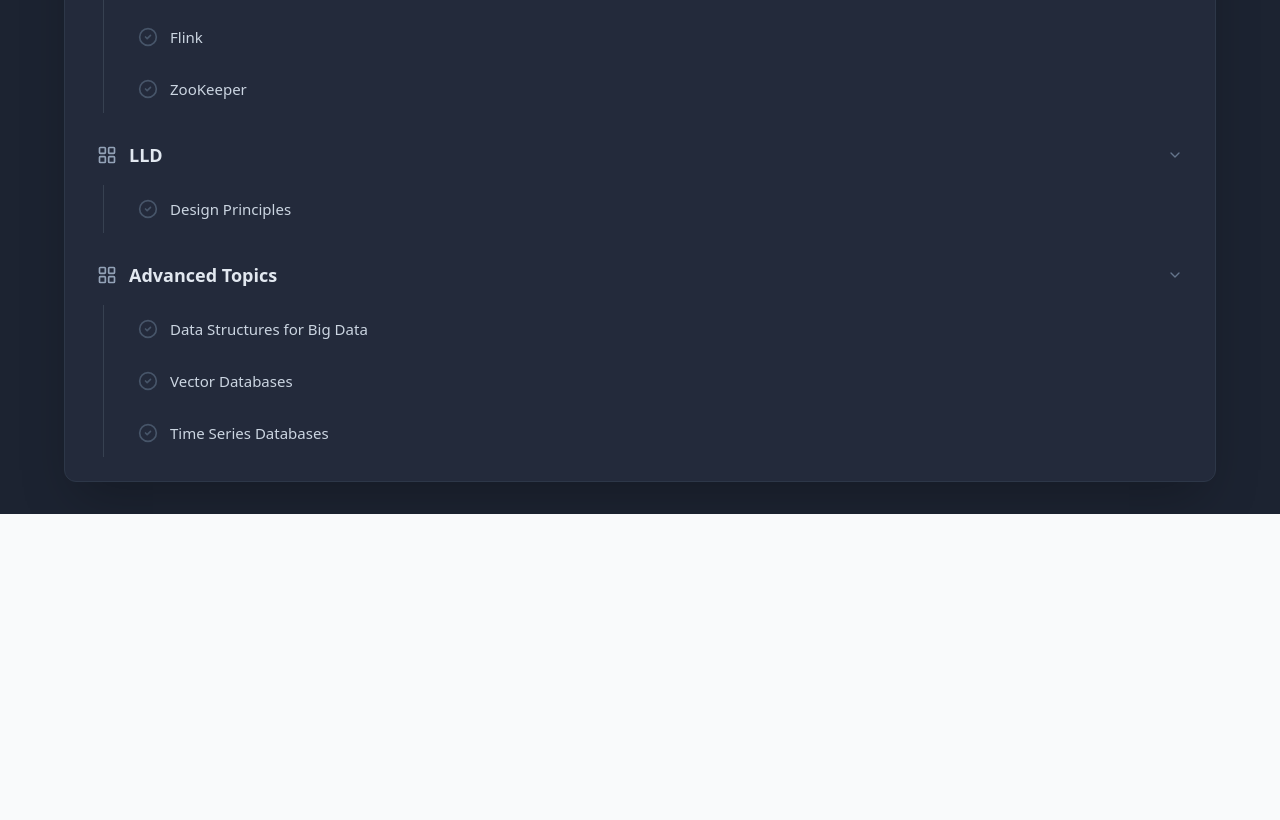
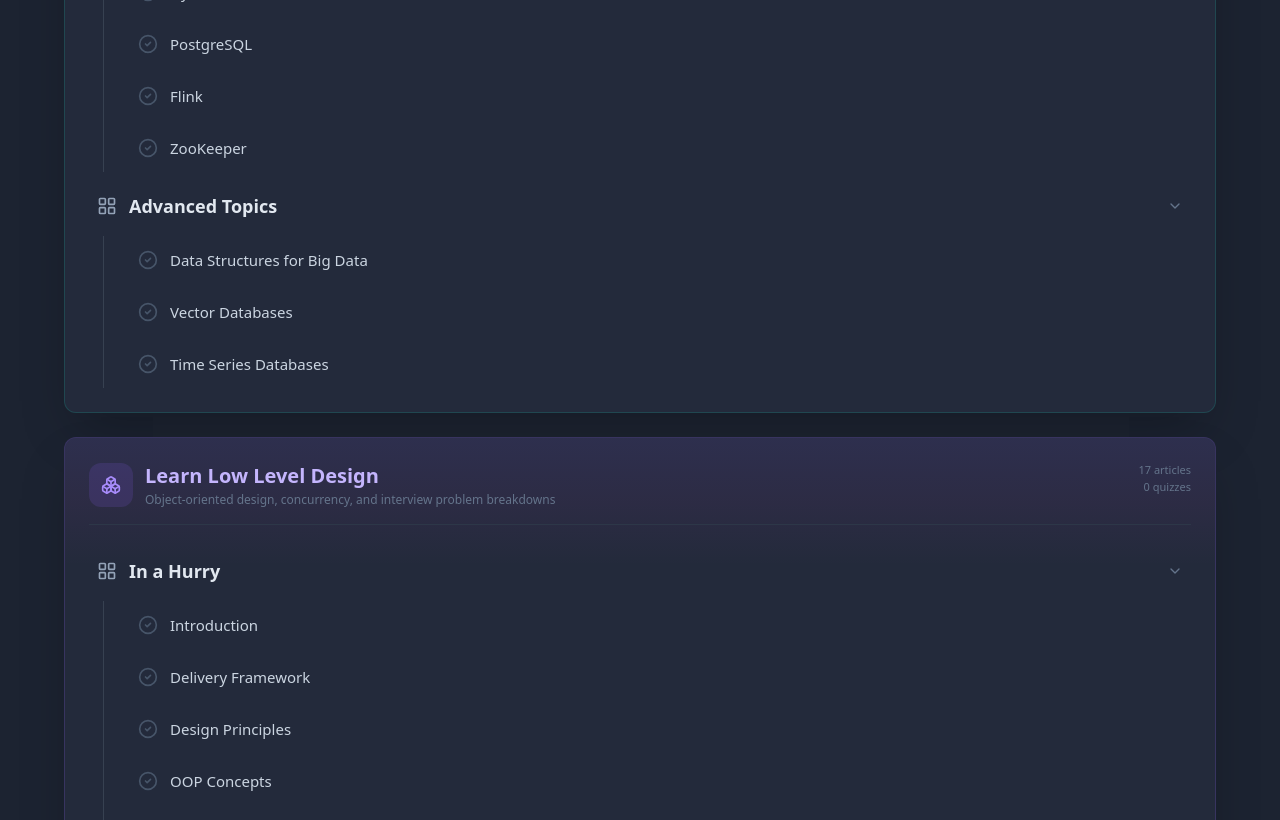
Before and after one commit to kr-aashish/system-design-quiz-hellointerview, a React (Vite) app: page /#/ in a window 1280 px wide. Shown: the part 1980-2800 px from the top of the page. Before the commit the page ends 2494 px from the top, so only its background shows below. Built offline with nearby package versions, Linux system fonts and the light colour scheme.

Commit message:
feat: add low-level design learning path with categorized topics and UI track sections

```diff
--- a/App.jsx
+++ b/App.jsx
@@ -1,6 +1,6 @@
 import React, { useState, useEffect, useCallback, useRef } from 'react';
 import { HashRouter, Routes, Route, Link } from 'react-router-dom';
-import { ChevronDown, ChevronRight, CheckCircle2, LayoutGrid, BookOpen, ExternalLink, PlayCircle, Trash2, XCircle, RotateCcw, Clock, AlertTriangle, Cloud, UploadCloud, DownloadCloud, RefreshCw } from 'lucide-react';
+import { ChevronDown, ChevronRight, CheckCircle2, LayoutGrid, BookOpen, ExternalLink, PlayCircle, Trash2, XCircle, RotateCcw, Clock, AlertTriangle, Cloud, UploadCloud, DownloadCloud, RefreshCw, Layers, Boxes } from 'lucide-react';
 import quizState from './quiz-state.json';
 import quizDataCatalog from './quiz-data.json';
 import { getQuizSummaries, clearQuizProgress, clearAllProgress, PROGRESS_CHANGED_EVENT } from './quizProgressStore';
@@ -338,17 +338,28 @@
     });
   };
 
-  const topicsByCategory = quizState.topics.reduce((acc, topic) => {
+  const isLldTopic = (t) => t.path.startsWith('/learn/low-level-design');
+  const groupByCategory = (topics) => topics.reduce((acc, topic) => {
     if (!acc[topic.category]) acc[topic.category] = [];
     acc[topic.category].push(topic);
     return acc;
   }, {});
-  const categoryEntries = Object.entries(topicsByCategory);
-  const orderedCategoryEntries = [
-    ...categoryEntries.filter(([category]) => category === 'In a Hurry'),
-    ...categoryEntries.filter(([category]) => category !== 'In a Hurry' && category !== 'Advanced Topics'),
-    ...categoryEntries.filter(([category]) => category === 'Advanced Topics'),
+
+  const sdTopics = quizState.topics.filter(t => !isLldTopic(t));
+  const lldTopics = quizState.topics.filter(isLldTopic);
+
+  const sdCategoryEntries = Object.entries(groupByCategory(sdTopics));
+  const orderedSdEntries = [
+    ...sdCategoryEntries.filter(([c]) => c === 'In a Hurry'),
+    ...sdCategoryEntries.filter(([c]) => c !== 'In a Hurry' && c !== 'Advanced Topics'),
+    ...sdCategoryEntries.filter(([c]) => c === 'Advanced Topics'),
   ];
+
+  const lldCategoryEntries = Object.entries(groupByCategory(lldTopics));
+  const lldOrder = ['In a Hurry', 'Concurrency', 'Problem Breakdowns'];
+  const orderedLldEntries = lldOrder
+    .map(c => lldCategoryEntries.find(([cat]) => cat === c))
+    .filter(Boolean);
 
   const hasAnyProgress = Object.keys(summaries).length > 0;
 
@@ -358,7 +369,7 @@
         <div className="flex items-center justify-between mb-6">
           <h1 className="text-3xl font-bold text-slate-100 flex items-center gap-3">
             <BookOpen className="text-teal-500" />
-            System Design Learning Paths
+            Hello Interview Learning Paths
           </h1>
           <div className="flex items-center gap-2">
             {hasAnyProgress && (
@@ -387,17 +398,26 @@
 
         <ProgressStats summaries={summaries} quizTopics={quizState.topics} />
 
-        <div className="space-y-4 bg-[#232a3b] p-6 rounded-xl border border-[#2d3748] shadow-2xl">
-          {orderedCategoryEntries.map(([category, items]) => (
-            <CategorySection
-              key={category}
-              category={category}
-              items={items}
-              summaries={summaries}
-              onClearQuiz={handleClearQuiz}
-              defaultOpen
-            />
-          ))}
+        <TrackSection
+          title="Learn System Design"
+          subtitle="Distributed systems, scaling patterns, and core infrastructure"
+          icon={Layers}
+          accent="teal"
+          entries={orderedSdEntries}
+          summaries={summaries}
+          onClearQuiz={handleClearQuiz}
+        />
+
+        <div className="mt-6">
+          <TrackSection
+            title="Learn Low Level Design"
+            subtitle="Object-oriented design, concurrency, and interview problem breakdowns"
+            icon={Boxes}
+            accent="violet"
+            entries={orderedLldEntries}
+            summaries={summaries}
+            onClearQuiz={handleClearQuiz}
+          />
         </div>
       </div>
 
@@ -408,6 +428,65 @@
           onCancel={() => setConfirmDialog(null)}
         />
       )}
+    </div>
+  );
+}
+
+const TRACK_ACCENTS = {
+  teal: {
+    iconBg: 'bg-teal-500/15',
+    iconColor: 'text-teal-400',
+    title: 'text-teal-300',
+    border: 'border-teal-500/20',
+    glow: 'from-teal-500/10 via-cyan-500/5 to-transparent',
+  },
+  violet: {
+    iconBg: 'bg-violet-500/15',
+    iconColor: 'text-violet-400',
+    title: 'text-violet-300',
+    border: 'border-violet-500/20',
+    glow: 'from-violet-500/10 via-fuchsia-500/5 to-transparent',
+  },
+};
+
+function TrackSection({ title, subtitle, icon: Icon, accent = 'teal', entries, summaries, onClearQuiz }) {
+  const a = TRACK_ACCENTS[accent] || TRACK_ACCENTS.teal;
+  const totalArticles = entries.reduce((sum, [, items]) => sum + items.length, 0);
+  const quizCount = entries.reduce(
+    (sum, [, items]) => sum + items.filter(i => quizDataBySlug[i.slug]).length,
+    0,
+  );
+
+  return (
+    <div className={`relative bg-[#232a3b] p-6 rounded-xl border ${a.border} shadow-2xl overflow-hidden`}>
+      <div className={`pointer-events-none absolute inset-x-0 top-0 h-32 bg-gradient-to-b ${a.glow}`} />
+      <div className="relative flex items-start justify-between mb-5 pb-4 border-b border-[#2d3748]">
+        <div className="flex items-center gap-3">
+          <div className={`w-11 h-11 rounded-xl ${a.iconBg} flex items-center justify-center`}>
+            <Icon className={`w-5 h-5 ${a.iconColor}`} />
+          </div>
+          <div>
+            <h2 className={`text-xl font-bold ${a.title}`}>{title}</h2>
+            {subtitle && <p className="text-xs text-slate-500 mt-0.5">{subtitle}</p>}
+          </div>
+        </div>
+        <div className="text-right text-[11px] text-slate-500 shrink-0 max-sm:hidden">
+          <div>{totalArticles} articles</div>
+          <div>{quizCount} {quizCount === 1 ? 'quiz' : 'quizzes'}</div>
+        </div>
+      </div>
+      <div className="relative space-y-2">
+        {entries.map(([category, items]) => (
+          <CategorySection
+            key={category}
+            category={category}
+            items={items}
+            summaries={summaries}
+            onClearQuiz={onClearQuiz}
+            defaultOpen
+          />
+        ))}
+      </div>
     </div>
   );
 }
--- a/quiz-state.json
+++ b/quiz-state.json
@@ -354,14 +354,174 @@
       "retryCount": 0
     },
     {
-      "category": "LLD",
+      "category": "In a Hurry",
+      "name": "Introduction",
+      "path": "/learn/low-level-design/in-a-hurry/introduction",
+      "slug": "lld-in-a-hurry-introduction",
+      "status": "pending",
+      "lastAttempt": null,
+      "outputFile": null,
+      "retryCount": 0
+    },
+    {
+      "category": "In a Hurry",
+      "name": "Delivery Framework",
+      "path": "/learn/low-level-design/in-a-hurry/delivery",
+      "slug": "lld-in-a-hurry-delivery",
+      "status": "pending",
+      "lastAttempt": null,
+      "outputFile": null,
+      "retryCount": 0
+    },
+    {
+      "category": "In a Hurry",
       "name": "Design Principles",
-      "path": "/learn/lld/in-a-hurry/design-principles",
+      "path": "/learn/low-level-design/in-a-hurry/design-principles",
       "slug": "lld-design-principles",
       "status": "pending",
       "lastAttempt": null,
       "outputFile": "lld-design-principles-quiz.jsx",
       "retryCount": 0
+    },
+    {
+      "category": "In a Hurry",
+      "name": "OOP Concepts",
+      "path": "/learn/low-level-design/in-a-hurry/oop-concepts",
+      "slug": "lld-in-a-hurry-oop-concepts",
+      "status": "pending",
+      "lastAttempt": null,
+      "outputFile": null,
+      "retryCount": 0
+    },
+    {
+      "category": "In a Hurry",
+      "name": "Design Patterns",
+      "path": "/learn/low-level-design/in-a-hurry/patterns",
+      "slug": "lld-in-a-hurry-patterns",
+      "status": "pending",
+      "lastAttempt": null,
+      "outputFile": null,
+      "retryCount": 0
+    },
+    {
+      "category": "Concurrency",
+      "name": "Introduction",
+      "path": "/learn/low-level-design/concurrency/intro",
+      "slug": "lld-concurrency-introduction",
+      "status": "pending",
+      "lastAttempt": null,
+      "outputFile": null,
+      "retryCount": 0
+    },
+    {
+      "category": "Concurrency",
+      "name": "Correctness",
+      "path": "/learn/low-level-design/concurrency/correctness",
+      "slug": "lld-concurrency-correctness",
+      "status": "pending",
+      "lastAttempt": null,
+      "outputFile": null,
+      "retryCount": 0
+    },
+    {
+      "category": "Concurrency",
+      "name": "Coordination",
+      "path": "/learn/low-level-design/concurrency/coordination",
+      "slug": "lld-concurrency-coordination",
+      "status": "pending",
+      "lastAttempt": null,
+      "outputFile": null,
+      "retryCount": 0
+    },
+    {
+      "category": "Concurrency",
+      "name": "Scarcity",
+      "path": "/learn/low-level-design/concurrency/scarcity",
+      "slug": "lld-concurrency-scarcity",
+      "status": "pending",
+      "lastAttempt": null,
+      "outputFile": null,
+      "retryCount": 0
+    },
+    {
+      "category": "Problem Breakdowns",
+      "name": "Connect Four",
+      "path": "/learn/low-level-design/problem-breakdowns/connect-four",
+      "slug": "lld-problems-connect-four",
+      "status": "pending",
+      "lastAttempt": null,
+      "outputFile": null,
+      "retryCount": 0
+    },
+    {
+      "category": "Problem Breakdowns",
+      "name": "Amazon Locker",
+      "path": "/learn/low-level-design/problem-breakdowns/amazon-locker",
+      "slug": "lld-problems-amazon-locker",
+      "status": "pending",
+      "lastAttempt": null,
+      "outputFile": null,
+      "retryCount": 0
+    },
+    {
+      "category": "Problem Breakdowns",
+      "name": "Elevator",
+      "path": "/learn/low-level-design/problem-breakdowns/elevator",
+      "slug": "lld-problems-elevator",
+      "status": "pending",
+      "lastAttempt": null,
+      "outputFile": null,
+      "retryCount": 0
+    },
+    {
+      "category": "Problem Breakdowns",
+      "name": "Parking Lot",
+      "path": "/learn/low-level-design/problem-breakdowns/parking-lot",
+      "slug": "lld-problems-parking-lot",
+      "status": "pending",
+      "lastAttempt": null,
+      "outputFile": null,
+      "retryCount": 0
+    },
+    {
+      "category": "Problem Breakdowns",
+      "name": "File System",
+      "path": "/learn/low-level-design/problem-breakdowns/file-system",
+      "slug": "lld-problems-file-system",
+      "status": "pending",
+      "lastAttempt": null,
+      "outputFile": null,
+      "retryCount": 0
+    },
+    {
+      "category": "Problem Breakdowns",
+      "name": "Movie Ticket Booking",
+      "path": "/learn/low-level-design/problem-breakdowns/bookmyshow",
+      "slug": "lld-problems-bookmyshow",
+      "status": "pending",
+      "lastAttempt": null,
+      "outputFile": null,
+      "retryCount": 0
+    },
+    {
+      "category": "Problem Breakdowns",
+      "name": "Rate Limiter",
+      "path": "/learn/low-level-design/problem-breakdowns/rate-limiter",
+      "slug": "lld-problems-rate-limiter",
+      "status": "pending",
+      "lastAttempt": null,
+      "outputFile": null,
+      "retryCount": 0
+    },
+    {
+      "category": "Problem Breakdowns",
+      "name": "Inventory Management",
+      "path": "/learn/low-level-design/problem-breakdowns/inventory-management",
+      "slug": "lld-problems-inventory-management",
+      "status": "pending",
+      "lastAttempt": null,
+      "outputFile": null,
+      "retryCount": 0
     }
   ]
 }
```
Also changed, not shown: .claude/settings.local.json (added).
